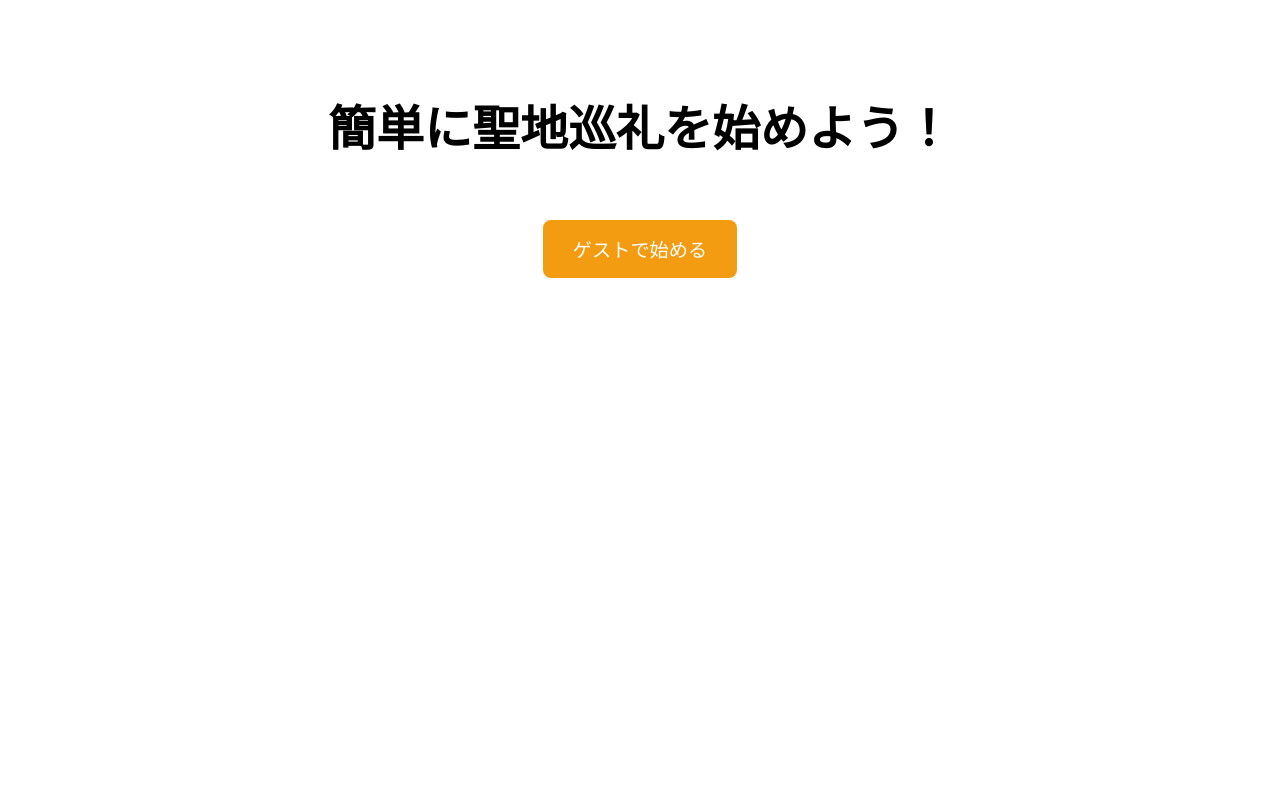
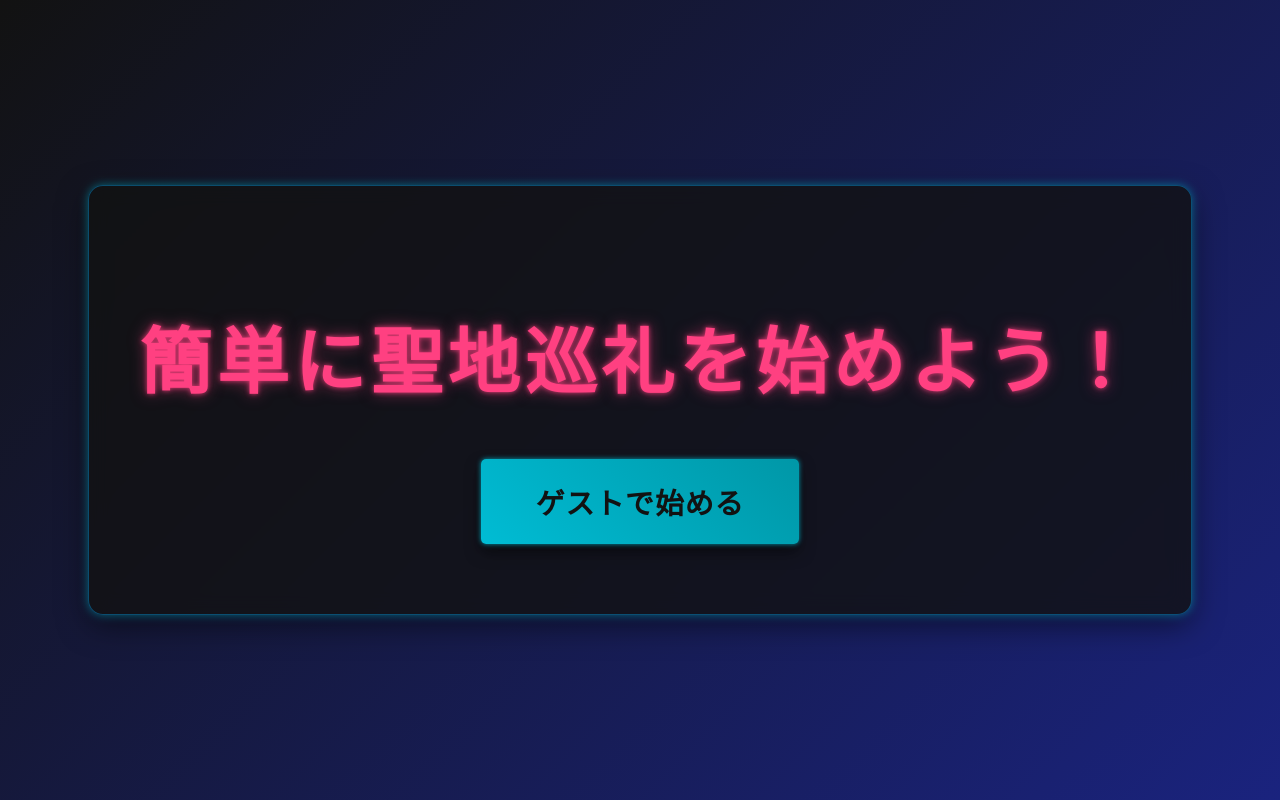
Before and after one commit to s1F10230095/anime_pilgrimage, a Django app: page / in a window 1280 px wide. Run offline with Django 5.2, Linux system fonts and the light colour scheme.

Commit message:
cssの追加

```diff
--- /dev/null
+++ b/spots/static/spots/home.css
@@ -0,0 +1,92 @@
+/* home.css (クール＆ダークな新デザイン) */
+
+/* -------------------- 全体設定 -------------------- */
+body {
+    /* フォント：モダンで読みやすいSans-serif系 */
+    font-family: 'Segoe UI', 'Roboto', 'Oxygen', 'Ubuntu', sans-serif;
+    text-align: center;
+    padding: 0;
+    margin: 0;
+    /* 背景：ダークブルーからブラックの深いグラデーション */
+    background: linear-gradient(135deg, #121212 0%, #1a237e 100%);
+    color: #e0e0e0; /* 文字色を明るい灰色にして、黒背景に映えるように */
+    min-height: 100vh;
+    display: flex;
+    flex-direction: column;
+    justify-content: center;
+    align-items: center;
+    /* 軽い星空やサイバー感のあるパターンがあればさらに良い */
+    /* background-image: url('noise.png'); /* 軽いノイズテクスチャなど */
+    overflow: hidden;
+}
+
+/* -------------------- コンテンツエリア -------------------- */
+.main-content {
+    /* ほぼ黒に近い濃い背景色 */
+    background-color: rgba(18, 18, 18, 0.8);
+    /* 背景を強くぼかすことで、SFやサイバーな雰囲気を出す */
+    backdrop-filter: blur(10px);
+    padding: 70px 50px;
+    border-radius: 15px;
+    /* ネオンブルーの軽い光の輪郭 */
+    box-shadow:
+        0 0 10px rgba(0, 188, 212, 0.5), /* 軽いネオンの輝き */
+        0 10px 30px rgba(0, 0, 0, 0.5); /* 強い影 */
+    animation: fadeInUp 1.2s ease-out;
+    border: 1px solid rgba(3, 169, 244, 0.4); /* ネオンのフチ */
+}
+
+/* -------------------- ヘッダー（タイトル） -------------------- */
+h1 {
+    font-size: 4.5em;
+    margin-bottom: 50px;
+    color: #ff4081; /* 鮮烈なマゼンタ（ピンク）でタイトルを強調 */
+    text-shadow:
+        0 0 5px rgba(255, 64, 129, 0.8),
+        0 0 15px rgba(255, 64, 129, 0.5); /* ネオン風の影 */
+    letter-spacing: 5px;
+    font-weight: 700;
+    text-transform: uppercase;
+}
+
+/* -------------------- ボタン -------------------- */
+.btn {
+    display: inline-block;
+    padding: 22px 55px;
+    font-size: 1.8em;
+    font-weight: bold;
+    text-decoration: none;
+    /* ボタンの色：クールなシアン（水色） */
+    background: linear-gradient(45deg, #00bcd4, #0097a7);
+    color: #121212; /* ボタンの中の文字を濃い色にして視認性アップ */
+    border-radius: 5px; /* 角をシャープに */
+    box-shadow:
+        0 0 5px rgba(0, 188, 212, 0.8), /* 軽いネオン */
+        0 8px 15px rgba(0, 0, 0, 0.5); /* 影 */
+    transition: all 0.3s ease-out;
+    border: none;
+    cursor: pointer;
+    text-transform: uppercase;
+    letter-spacing: 1px;
+}
+
+.btn:hover {
+    background: linear-gradient(45deg, #0097a7, #00bcd4);
+    transform: scale(1.05); /* 拡大してホバーを強調 */
+    box-shadow:
+        0 0 20px rgba(0, 229, 255, 1), /* 強いネオンの輝き */
+        0 15px 25px rgba(0, 0, 0, 0.7);
+}
+
+/* -------------------- アニメーション -------------------- */
+
+@keyframes fadeInUp {
+    0% {
+        opacity: 0;
+        transform: translateY(30px);
+    }
+    100% {
+        opacity: 1;
+        transform: translateY(0);
+    }
+}
--- a/spots/templates/spots/home.html
+++ b/spots/templates/spots/home.html
@@ -1,18 +1,16 @@
+{% load static %}
 <!DOCTYPE html>
 <html lang="ja">
 <head>
-  <meta charset="UTF-8">
-  <title>アニメ聖地巡礼</title>
-  <style>
-    body { font-family: sans-serif; text-align: center; padding: 50px; }
-    h1 { font-size: 3em; margin-bottom: 50px; }
-    .btn { display: inline-block; margin: 10px; padding: 15px 30px; font-size: 1.2em; text-decoration: none; background: #f39c12; color: white; border-radius: 8px; }
-    .btn:hover { background: #e67e22; }
-  </style>
+    <meta charset="UTF-8">
+    <title>アニメ聖地巡礼</title>
+    <link rel="stylesheet" href="{% static 'spots/home.css' %}">
 </head>
 <body>
-  <h1>簡単に聖地巡礼を始めよう！</h1>
+    <div class="main-content">
+        <h1>簡単に聖地巡礼を始めよう！</h1>
 
-  <a href="{% url 'spot_list' %}" class="btn">ゲストで始める</a>
+        <a href="{% url 'spot_list' %}" class="btn">ゲストで始める</a>
+    </div>
 </body>
 </html>
```
Also changed, not shown: spots/static/spots/map.css (added, +69 -0 lines), spots/static/spots/spot_list.css (added, +134 -0 lines), spots/templates/spots/map.html (+20 -6 lines), spots/templates/spots/spot_list.html (+27 -12 lines).
